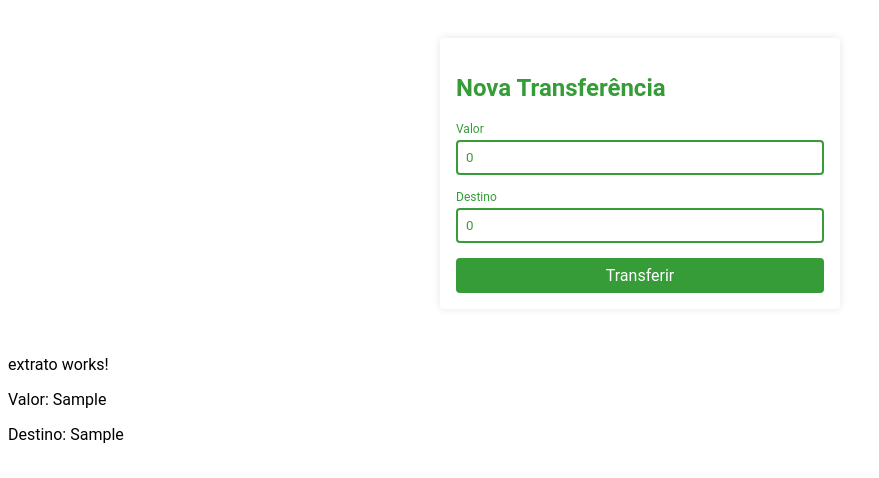
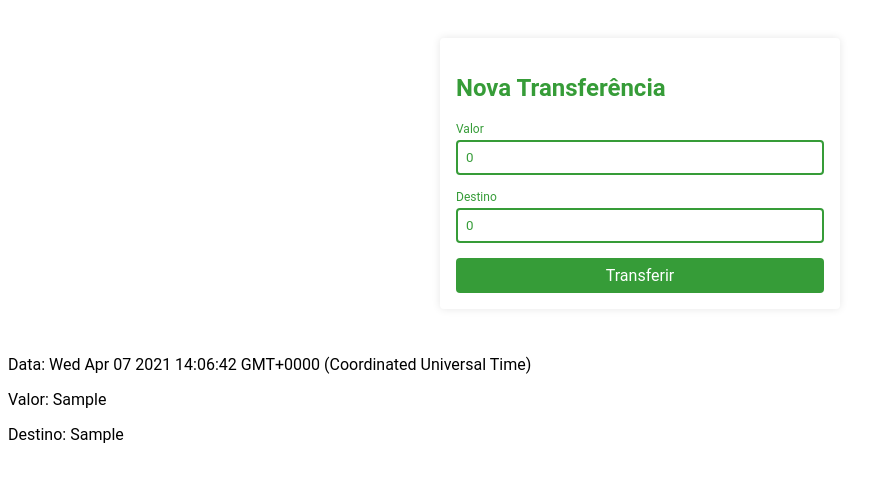
Before and after one commit to cleiberz/bitebank-angular, an Angular app: page / in a window 1280 px wide. Both pictures are taken after typing "Sample", "Sample" into the empty fields and a click on the button "Transferir". Shown: the top 478 px of the page, without its empty margins (0-879 px from the left). Built offline with nearby package versions, Linux system fonts and the light colour scheme.

Commit message:
component extrato criado

```diff
--- a/src/app/app.component.html
+++ b/src/app/app.component.html
@@ -2,7 +2,4 @@
 
 <app-nova-transferencia (aoTransferir)='transferir($event)'></app-nova-transferencia>
 
-<app-extrato></app-extrato>
-
-<p>Valor: {{transferencia?.valor}}</p>
-<p>Destino: {{transferencia?.destino}}</p>
+<app-extrato [transferencias]='transferencias'></app-extrato>
--- a/src/app/app.component.ts
+++ b/src/app/app.component.ts
@@ -1,3 +1,4 @@
+import { NovaTransferenciaComponent } from './nova-transferencia/nova-transferencia.component';
 import { Component } from '@angular/core';
 
 @Component({
@@ -7,13 +8,14 @@ import { Component } from '@angular/core';
 })
 export class AppComponent {
   title = 'bytebank';
-  transferencia: any;
+  transferencias: any[] = [];
 
 
 
   transferir($event) {
     console.log($event);
-    this.transferencia = $event;
+    const transferencia = {...$event, data: new Date()};
+    this.transferencias.push(transferencia);
 
   }
 
--- a/src/app/extrato/extrato.component.html
+++ b/src/app/extrato/extrato.component.html
@@ -1 +1,5 @@
-<p>extrato works!</p>
+<div *ngFor='let transferencia of transferencias'>
+  <p>Data: {{transferencia?.data}}</p>
+  <p>Valor: {{transferencia?.valor}}</p>
+  <p>Destino: {{transferencia?.destino}}</p>
+</div>
--- a/src/app/extrato/extrato.component.ts
+++ b/src/app/extrato/extrato.component.ts
@@ -1,4 +1,4 @@
-import { Component, OnInit } from '@angular/core';
+import { Component, Input, OnInit } from '@angular/core';
 
 @Component({
   selector: 'app-extrato',
@@ -6,7 +6,7 @@ import { Component, OnInit } from '@angular/core';
   styleUrls: ['./extrato.component.css']
 })
 export class ExtratoComponent implements OnInit {
-
+  @Input() transferencias: any[];
   constructor() { }
 
   ngOnInit(): void {
```
